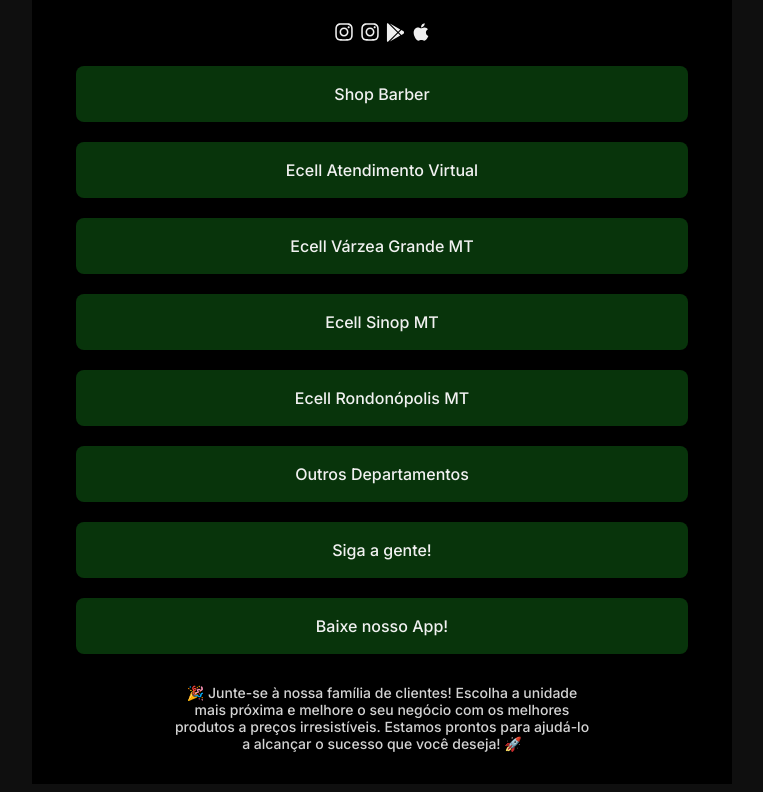
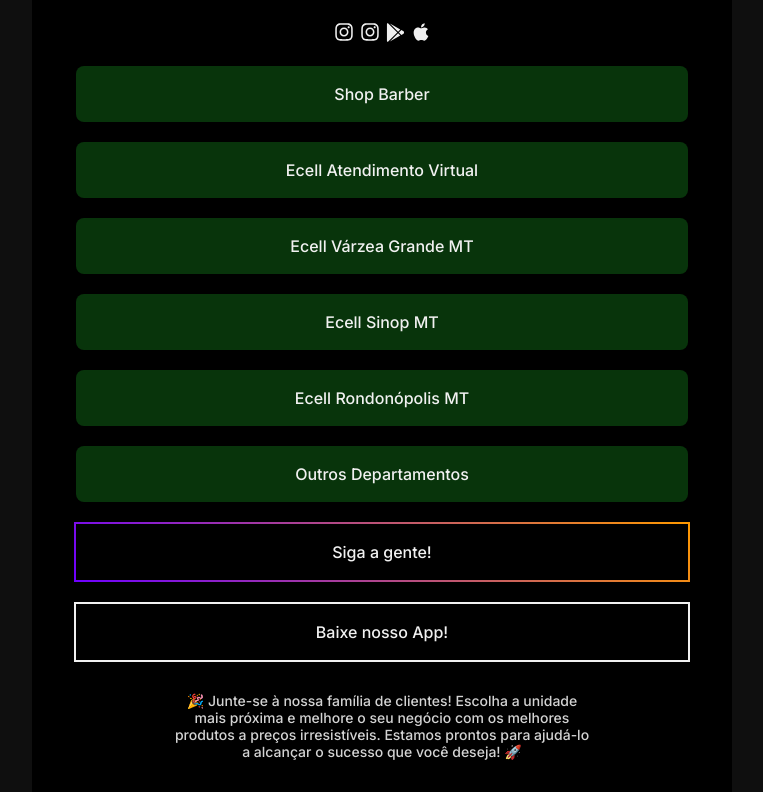
Before and after one commit to nosilaepilef/app-bio-ecell, a JavaScript app: page / in a window 1280 px wide. Shown: the part 391-1183 px from the top of the page, without its empty margins (258-1021 px from the left). Built offline with nearby package versions, Linux system fonts and the light colour scheme; the HTML template or start-up script is replaced by a standard one.

Commit message:
Update styles.css

```diff
--- a/src/styles.css
+++ b/src/styles.css
@@ -124,6 +124,23 @@
     text-decoration: none;
 }
 
+a.nav-link.redes {
+    background: transparent;
+    border: 2px solid;
+    border-image: linear-gradient(45deg, #6e00ff, #ff9900) 1;
+    border-radius: 8px;
+}
+
+a.nav-link.app {
+    background: transparent;
+    border: 2px solid;
+    border-radius: 0px !important;
+}
+
+a.nav-link.app:hover, a.nav-link.redes:hover {
+    color: #d3d3d3 !important;
+}
+
 .content-two > a:hover{
     background-color: #09390C;
 }
```
